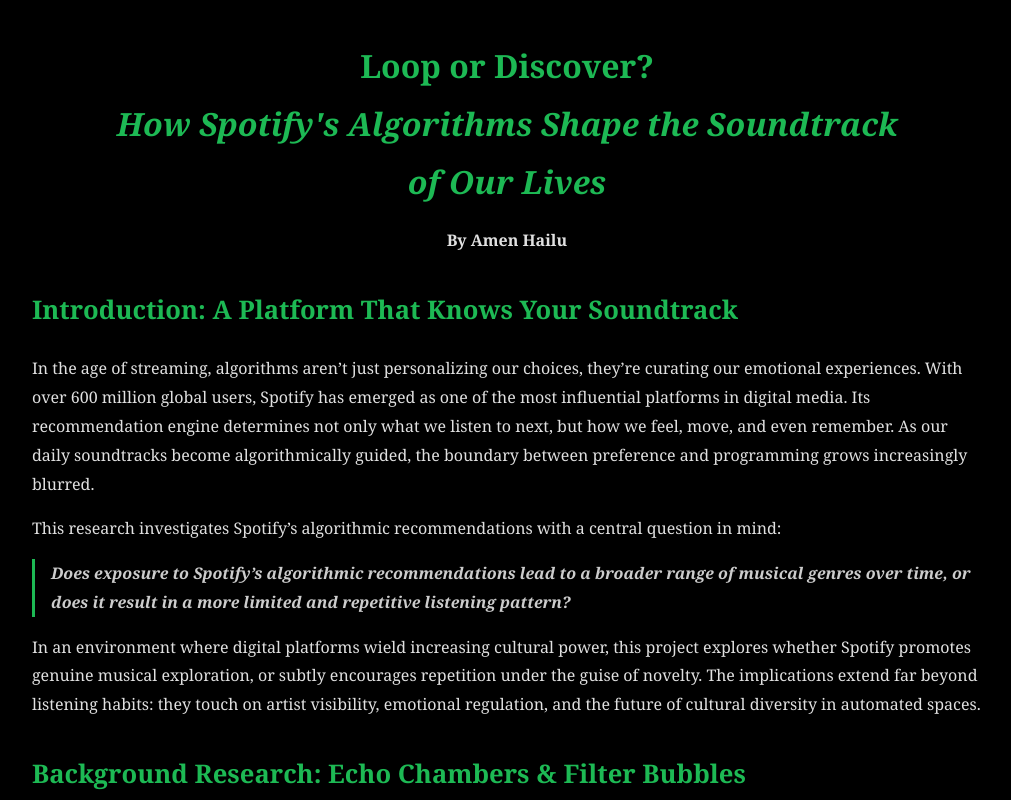
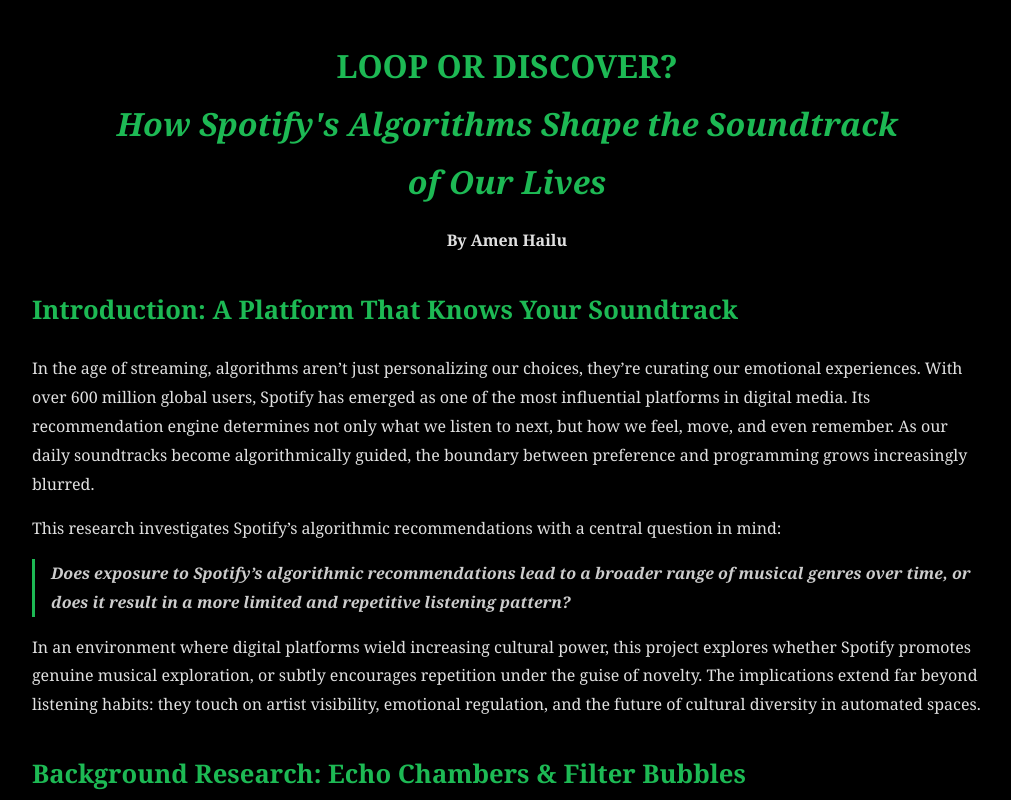
Before and after one commit to amma-ctrl/Spotify-Algorithm-Analysis, a plain HTML site: page index.html in a window 1280 px wide. Shown: the top 800 px of the page, without its empty margins (133-1144 px from the left). Drawn offline with Linux system fonts and the light colour scheme.

Commit message:
Update index.html

```diff
--- a/index.html
+++ b/index.html
@@ -122,7 +122,7 @@
 </head>
 <body>
   <div class="center">
-  <h1>Loop or Discover?</br><em>How Spotify's Algorithms Shape the Soundtrack </br>of Our Lives</em></h1>
+  <h1>LOOP OR DISCOVER?</br><em>How Spotify's Algorithms Shape the Soundtrack </br>of Our Lives</em></h1>
     <p><strong>By Amen Hailu</strong></p>
   </div>
 
```
